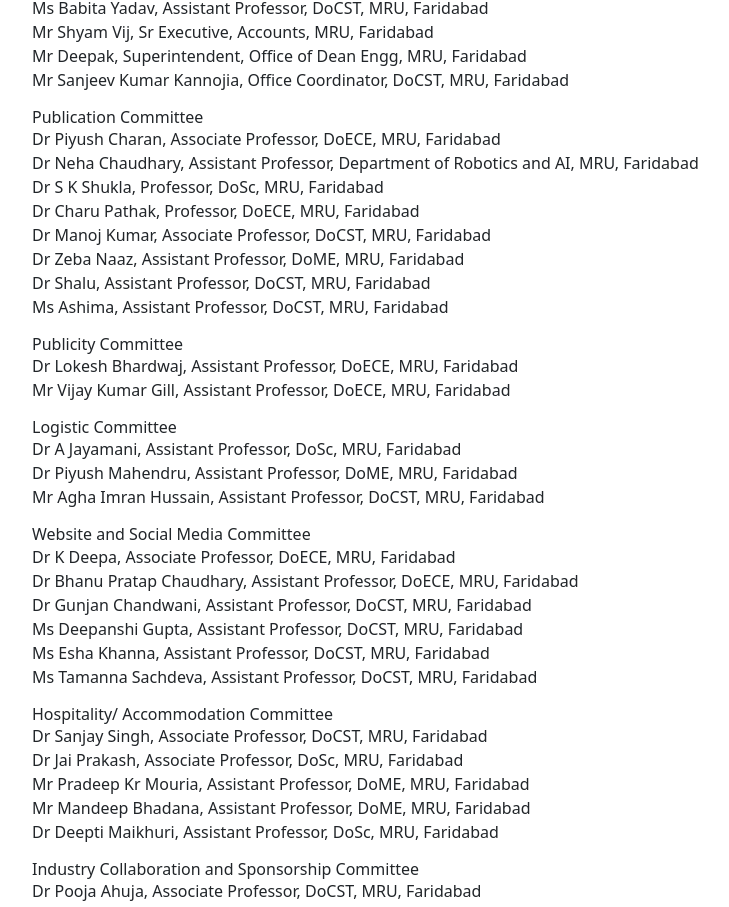
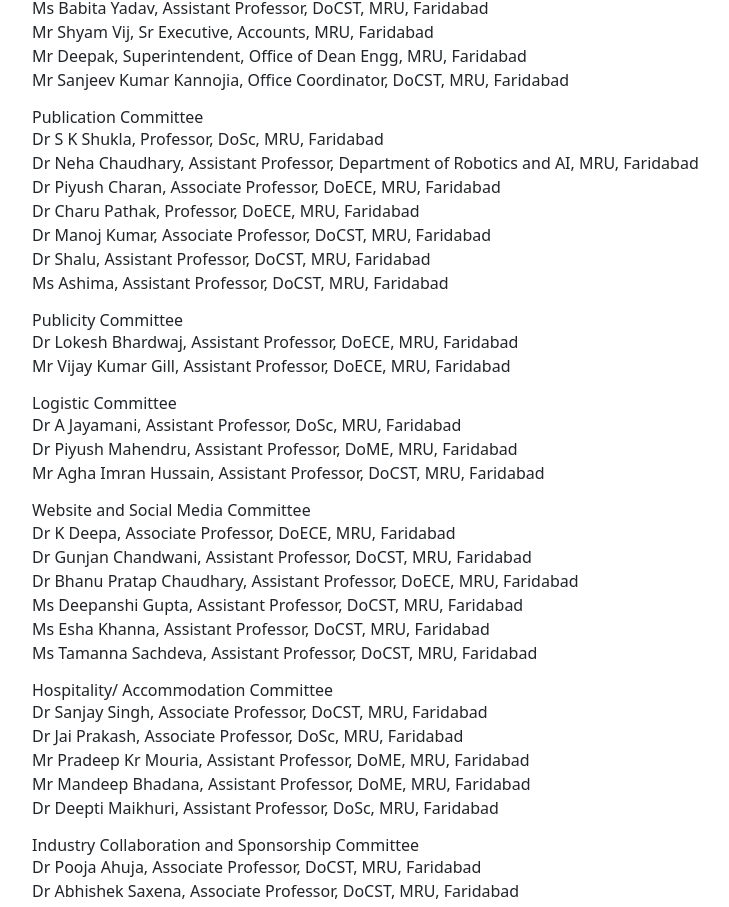
Before and after one commit to KumarAr0631F/ICASS-2026, a React (Vite) app: page /organising-committee in a window 1280 px wide. Shown: the part 3234-4141 px from the top of the page, without its empty margins (50-779 px from the left). Built offline with nearby package versions, Linux system fonts and the light colour scheme.

Commit message:
first commit

```diff
--- a/src/pages/OrganisingCommitte.jsx
+++ b/src/pages/OrganisingCommitte.jsx
@@ -58,16 +58,15 @@
             Publication Committee
           </h2>
           <ul className="list-disc text-justify ml-6 text-gray-700 mb-3">
+            <li>Dr S K Shukla, Professor, DoSc, MRU, Faridabad</li>
+            <li>
+              Dr Neha Chaudhary, Assistant Professor, Department of Robotics and AI, MRU, Faridabad
+            </li>
             <li>
               Dr Piyush Charan, Associate Professor, DoECE, MRU, Faridabad
             </li>
-            <li>
-              Dr Neha Chaudhary, Assistant Professor, Department of Robotics and AI, MRU, Faridabad
-            </li>
-            <li>Dr S K Shukla, Professor, DoSc, MRU, Faridabad</li>
             <li>Dr Charu Pathak, Professor, DoECE, MRU, Faridabad</li>
             <li>Dr Manoj Kumar, Associate Professor, DoCST, MRU, Faridabad</li>
-            <li>Dr Zeba Naaz, Assistant Professor, DoME, MRU, Faridabad</li>
             <li>Dr Shalu, Assistant Professor, DoCST, MRU, Faridabad</li>
             <li>Ms Ashima, Assistant Professor, DoCST, MRU, Faridabad</li>
           </ul>
@@ -110,11 +109,11 @@
               Dr K Deepa, Associate Professor, DoECE, MRU, Faridabad
             </li>
             <li>
+              Dr Gunjan Chandwani, Assistant Professor, DoCST, MRU, Faridabad
+            </li>
+            <li>
               Dr Bhanu Pratap Chaudhary, Assistant Professor, DoECE, MRU,
               Faridabad
-            </li>
-            <li>
-              Dr Gunjan Chandwani, Assistant Professor, DoCST, MRU, Faridabad
             </li>
             <li>
               Ms Deepanshi Gupta, Assistant Professor, DoCST, MRU, Faridabad
--- a/src/pages/Patrons.jsx
+++ b/src/pages/Patrons.jsx
@@ -97,10 +97,10 @@
             Technical Program Chair(s)
           </h2>
           <ul className="list-disc text-justify ml-6 text-gray-700 mb-3">
+            <li>Prof (Dr) Bhim Singh, Director Publications & Patents and Head, DoME, MRU, Faridabad</li>
             <li>
               Dr Jimmy Mehta, Assistant Professor, DoME, MRU, Faridabad
             </li>
-            <li>Prof (Dr) Bhim Singh, Director Publications & Patents and Head, DoME, MRU, Faridabad</li>
             <li>
               Prof (Dr) D K Sharma, Dean Examination and Professor, DoSc, MRU,
               Faridabad
```
